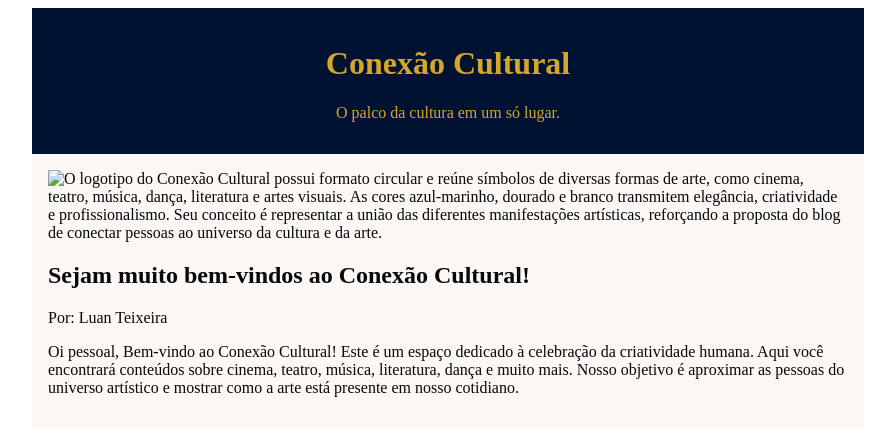
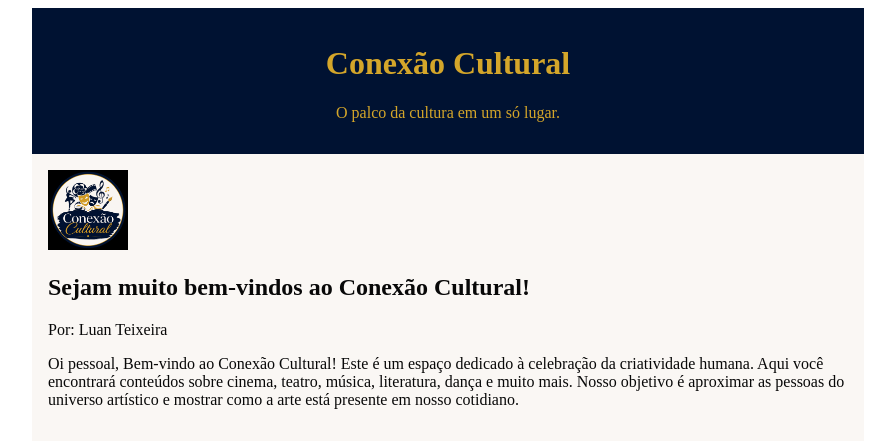
Before and after one commit to luaneleodoro/Meu-blog, a plain HTML site: page index.html in a window 1280 px wide. Shown: the whole page, without its empty margins (192-1087 px from the left). Drawn offline with Linux system fonts and the light colour scheme.

Commit message:
Update index.html

```diff
--- a/index.html
+++ b/index.html
@@ -36,7 +36,7 @@
     </header>
 
     <main>
-        <img src="Blog de Arte.html" alt="O logotipo do Conexão Cultural possui formato circular e reúne símbolos de diversas formas de arte, como cinema, teatro, música, dança, literatura e artes visuais. As cores azul-marinho, dourado e branco transmitem elegância, criatividade e profissionalismo. Seu conceito é representar a união das diferentes manifestações artísticas, reforçando a proposta do blog de conectar pessoas ao universo da cultura e da arte.">
+        <img src= "blog.png" alt="O logotipo do Conexão Cultural possui formato circular e reúne símbolos de diversas formas de arte, como cinema, teatro, música, dança, literatura e artes visuais. As cores azul-marinho, dourado e branco transmitem elegância, criatividade e profissionalismo. Seu conceito é representar a união das diferentes manifestações artísticas, reforçando a proposta do blog de conectar pessoas ao universo da cultura e da arte.">
         <h2>Sejam muito bem-vindos ao Conexão Cultural!</h2>
         <p>Por: Luan Teixeira</p>
         <p>Oi pessoal, Bem-vindo ao Conexão Cultural! Este é um espaço dedicado à celebração da criatividade humana. Aqui você encontrará conteúdos sobre cinema, teatro, música, literatura, dança e muito mais. Nosso objetivo é aproximar as pessoas do universo artístico e mostrar como a arte está presente em nosso cotidiano.</p>
```
